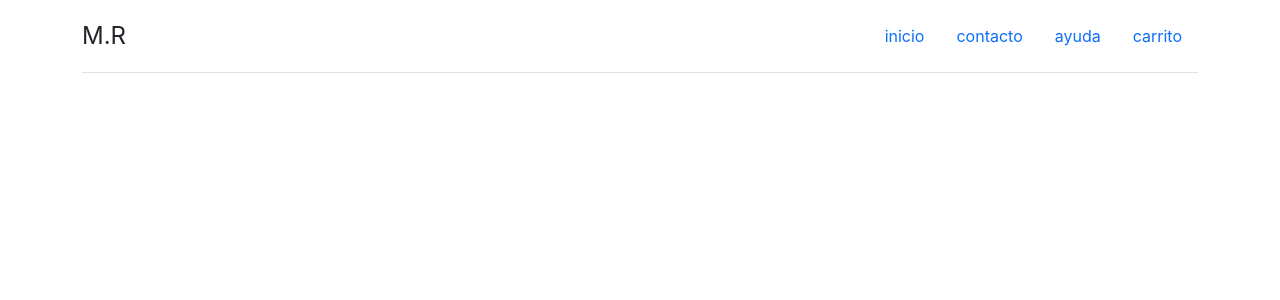
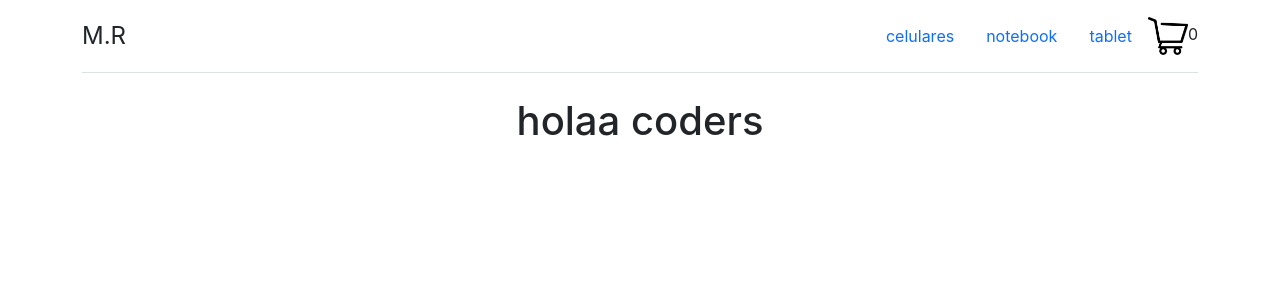
Before and after one commit to roamicael/reactjs, a React (Create React App) app in the folder m.r/m.r/: page / in a window 1280 px wide. Shown: the top 300 px of the page. Built offline with nearby package versions, Linux system fonts and the light colour scheme.

Commit message:
CartWidget.ItemsListContainer

```diff
--- a/m.r/m.r/src/App.js
+++ b/m.r/m.r/src/App.js
@@ -1,7 +1,7 @@
 import logo from './logo.svg';
 import './App.css';
 import NavBar from './componets/NavBar/NavBar';
-import itemsListContainer from './componets/itemsListContainer/itemsListContainer';
+import ItemsListContainer from './componets/ItemsListContainer/ItemsListContainer';
 
 function App() {
   return (
@@ -9,7 +9,7 @@ function App() {
 
       <NavBar/>
 
-      <itemsListContainer greeting={"holaa coders"}/>
+      <ItemsListContainer greeting="holaa coders" />
 
     </div>
 
--- /dev/null
+++ b/m.r/m.r/src/componets/CartWidget/CartWidget.css
@@ -0,0 +1,3 @@
+.cart{
+    width: 40px;
+}
--- /dev/null
+++ b/m.r/m.r/src/componets/CartWidget/CartWidget.js
@@ -0,0 +1,12 @@
+
+const CartWidget = () =>{
+    return(
+        <div>
+        <img type="button" src={"./images/carrito.png"} className="cart" alt="carrito" />
+        <strog>0</strog>
+
+        </div>
+    )
+}
+
+export default CartWidget;
--- a/m.r/m.r/src/componets/NavBar/NavBar.css
+++ b/m.r/m.r/src/componets/NavBar/NavBar.css
@@ -3,3 +3,6 @@
     padding: 0;
     box-sizing: border-box;
 }
+.cart{
+    width: 40px;
+}
--- a/m.r/m.r/src/componets/NavBar/NavBar.js
+++ b/m.r/m.r/src/componets/NavBar/NavBar.js
@@ -1,4 +1,5 @@
 import "./NavBar.css"
+import CartWidget from "../CartWidget/CartWidget";
 
 const NavBar = () =>{
 
@@ -11,12 +12,15 @@ const NavBar = () =>{
           </a>
 
           <ul className="nav nav-pills">
-            <li className="nav-item"><a href="#" className="nav-link" aria-current="page">inicio</a></li>
-            <li className="nav-item"><a href="#" className="nav-link">contacto</a></li>
-            <li className="nav-item"><a href="#" className="nav-link">ayuda</a></li>
-            <li className="nav-item"><a href="#" className="nav-link">carrito</a></li>
+            <li className="nav-item"><a href="#" className="nav-link">celulares</a></li>
+            <li className="nav-item"><a href="#" className="nav-link">notebook</a></li>
+            <li className="nav-item"><a href="#" className="nav-link">tablet</a></li>
+            <CartWidget/>
           </ul>
         </header>
+        <div>
+
+        </div>
       </div>
 
 
--- a/m.r/m.r/src/componets/itemsListContainer/itemsListContainer.js
+++ b/m.r/m.r/src/componets/itemsListContainer/itemsListContainer.js
@@ -1,6 +1,6 @@
 
 
-const itemsListContainer = (props) =>{
+const ItemsListContainer = (props) =>{
 
     console.log(props.greeting);
     return(
@@ -9,4 +9,4 @@ const itemsListContainer = (props) =>{
 
 }
 
-export default itemsListContainer;
+export default ItemsListContainer;
```
Also changed, not shown: m.r/m.r/public/images/carrito.png (added).
